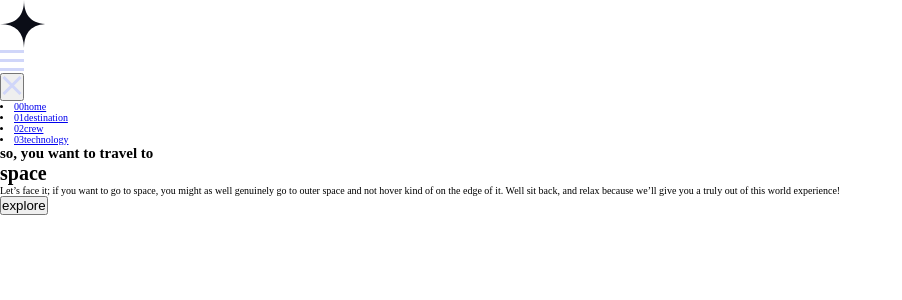
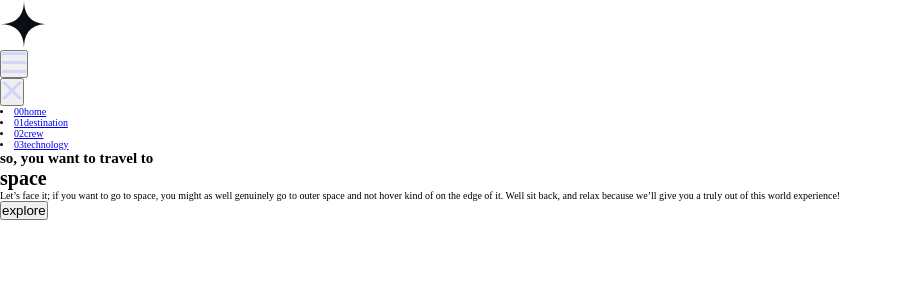
Before and after one commit to KamilKonopski/space-tourism-website-main, a React (Create React App) app: page / in a window 1280 px wide. Shown: the top 300 px of the page, without its empty margins (0-902 px from the left). Built offline with nearby package versions, Linux system fonts and the light colour scheme; a web font is replaced by a local one.

Commit message:
Change div to button

```diff
--- a/src/components/Header/Header.jsx
+++ b/src/components/Header/Header.jsx
@@ -23,9 +23,9 @@ function Header() {
             </div>
             <div></div>
             <nav>
-                <div onClick={showMobileMenu}>
+                <button onClick={showMobileMenu}>
                     <img src={mobileMenu} alt="hamburger menu" />
-                </div>
+                </button>
                 <Menu isVisible={isVisible} hideMobileMenu={hideMobileMenu} />
             </nav>
         </>
```
